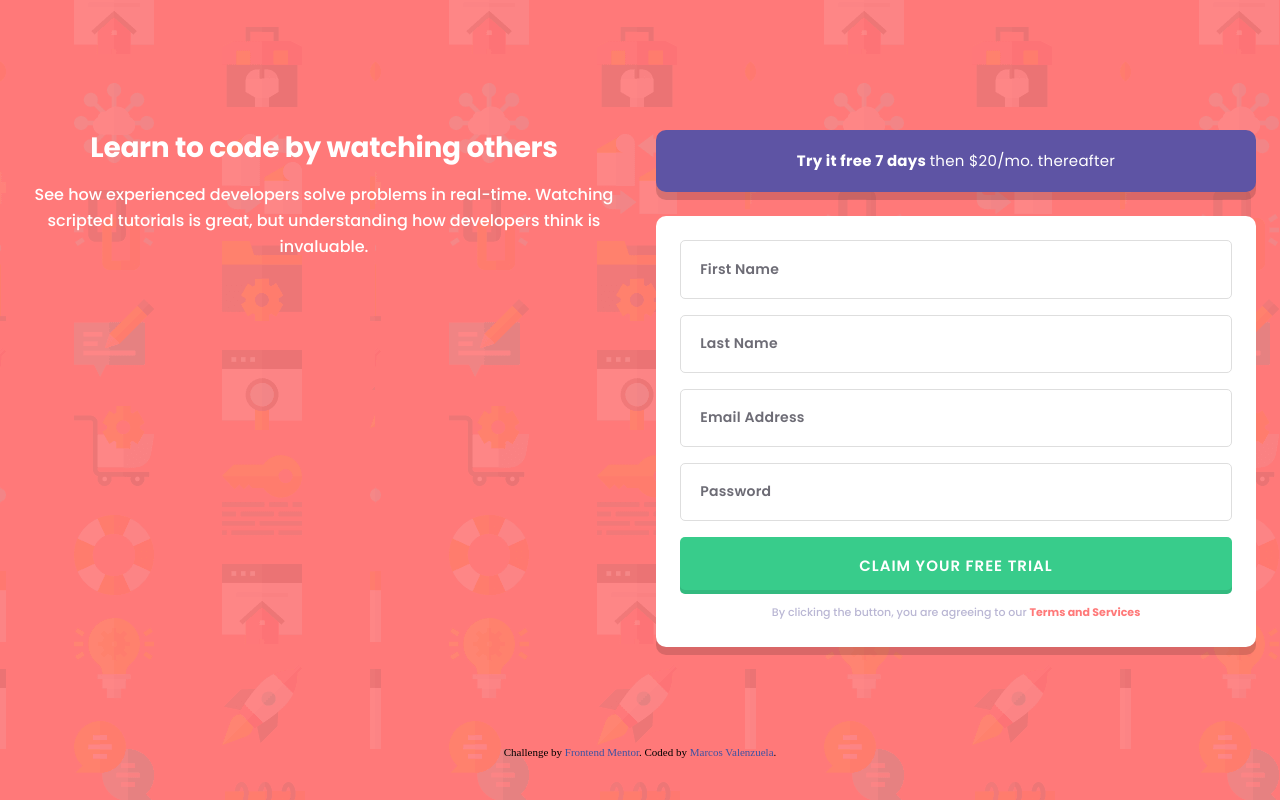
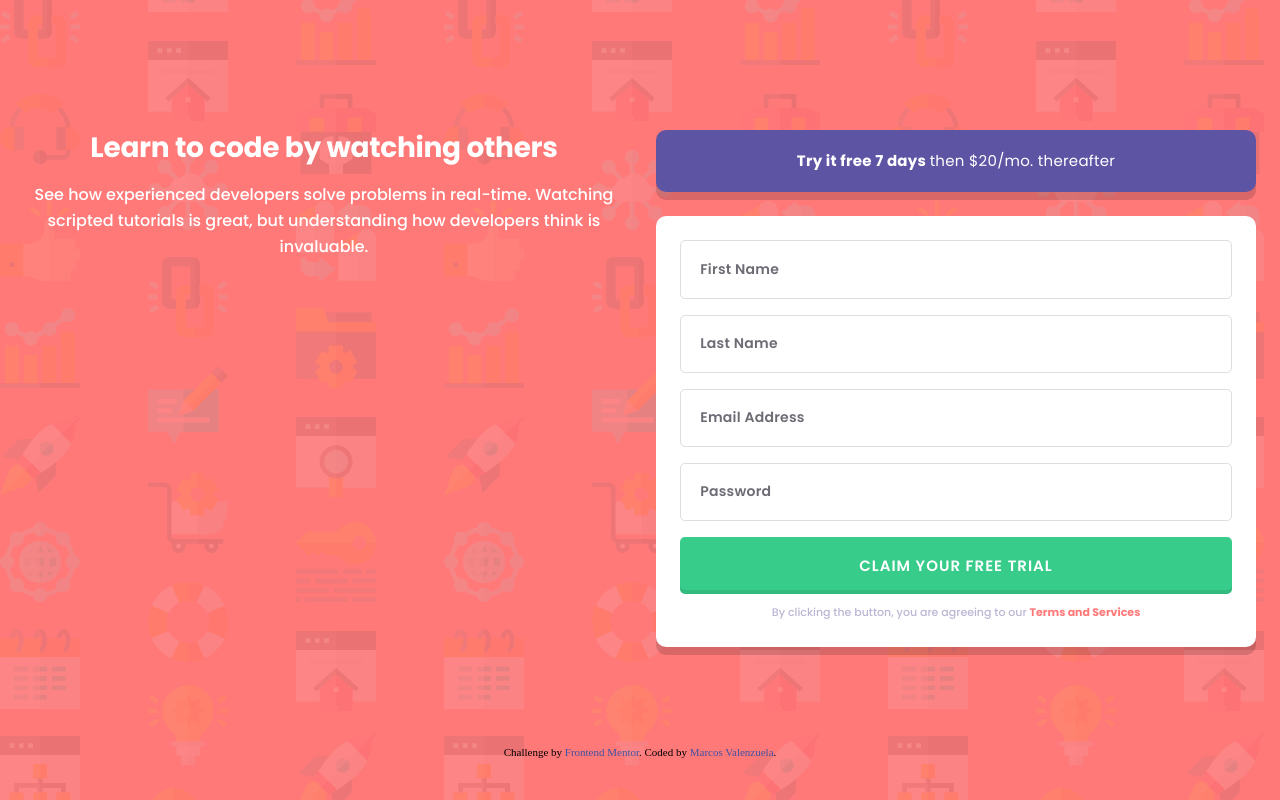
Before and after one commit to Dantalian5/intro-component-with-signup-form-master, a website built with Parcel: page src/index.html in a window 1280 px wide. Built offline with nearby package versions, Linux system fonts and the light colour scheme.

Commit message:
add query

```diff
--- a/src/assets/style/_base.scss
+++ b/src/assets/style/_base.scss
@@ -12,6 +12,11 @@ body {
 	align-items: center;
 	justify-content: center;
 	gap: 2rem;
-	background: url(../images/bg-intro-mobile.png);
-	background-color: #ff7979;
+	background: url(../images/bg-intro-mobile.png), #ff7979;
 }
+
+@media (min-width: 800px) {
+	body {
+		background: url(../images/bg-intro-desktop.png), #ff7979;
+	}
+}
--- a/src/assets/style/_layout.scss
+++ b/src/assets/style/_layout.scss
@@ -21,3 +21,5 @@
 		margin-bottom: 1.5rem;
 	}
 }
+@media (min-width: 800px) {
+}
--- a/src/assets/style/_modules.scss
+++ b/src/assets/style/_modules.scss
@@ -104,3 +104,6 @@ $ff-poppins: "Poppins", sans-serif;
 		box-shadow: 0px -4px 0px 0px rgba(0, 0, 0, 0.09) inset;
 	}
 }
+
+@media (min-width: 800px) {
+}
```
